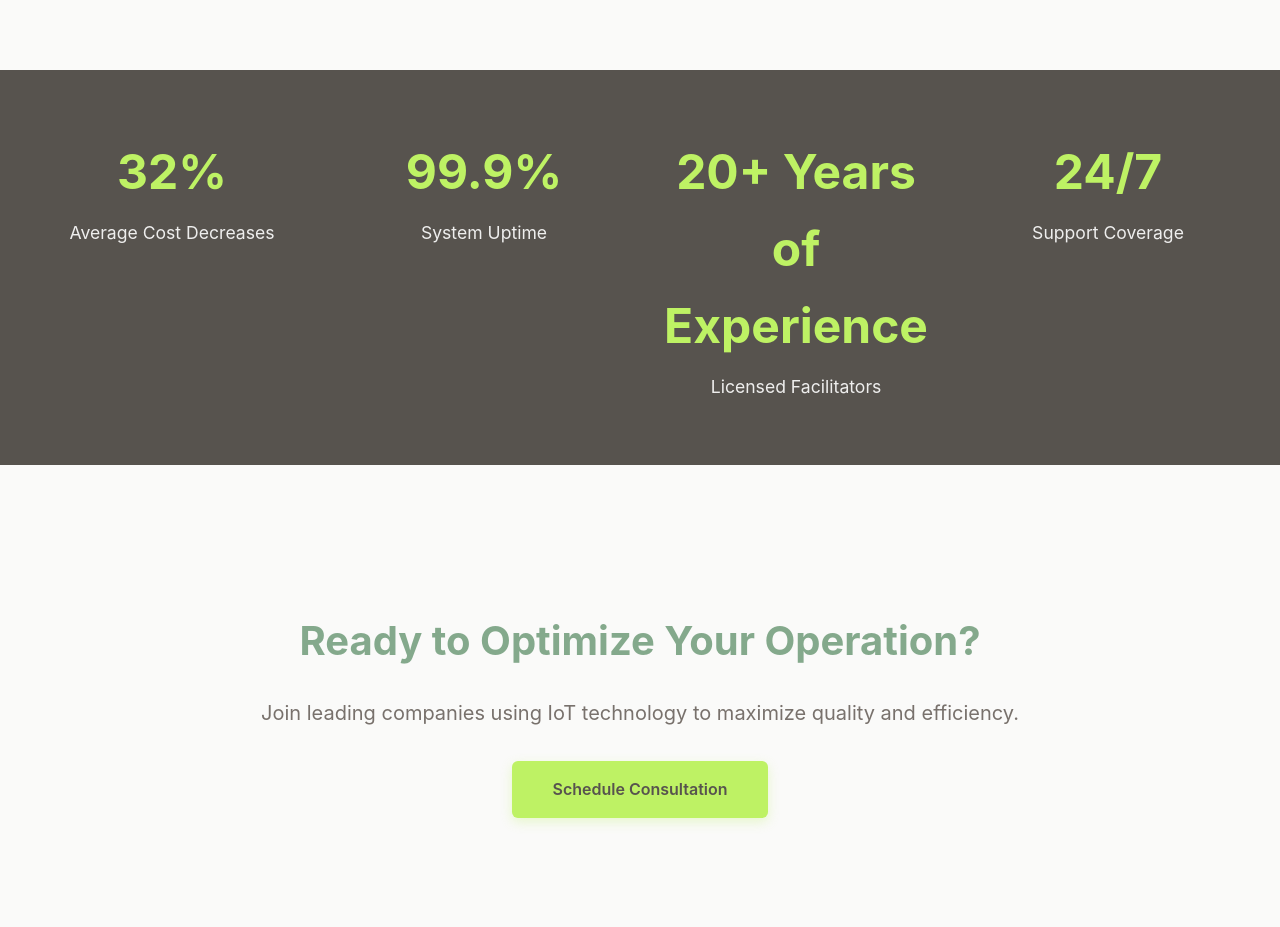
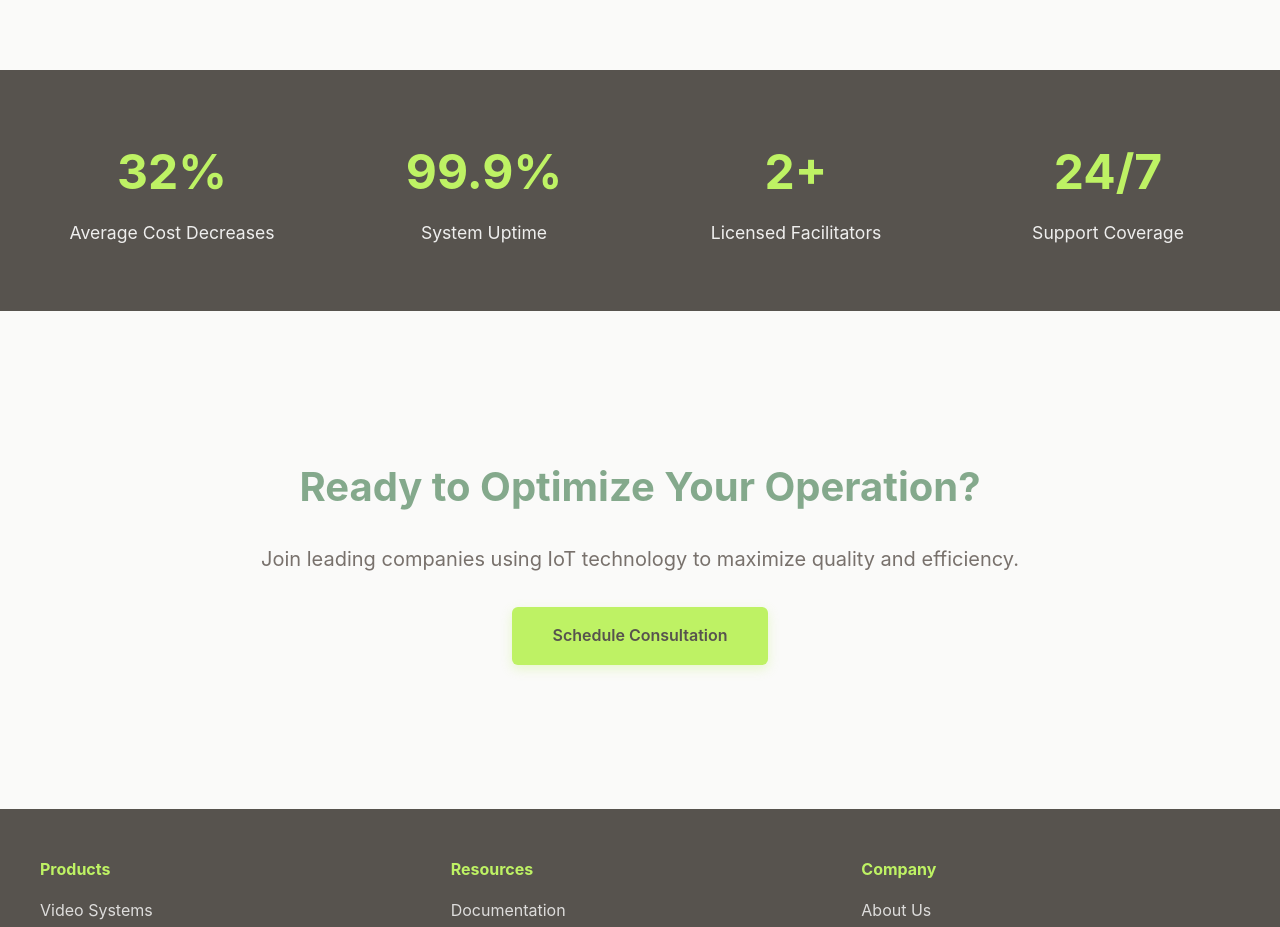
Before and after one commit to tektechnologies/tek-technologies, a React (Vite) app: page / in a window 1280 px wide. Shown: the part 1180-2107 px from the top of the page. Built offline with nearby package versions, Linux system fonts and the light colour scheme.

Commit message:
update text content

```diff
--- a/src/components/main/main.tsx
+++ b/src/components/main/main.tsx
@@ -56,7 +56,7 @@ const Main: React.FC = () => {
             <p>System Uptime</p>
           </div>
           <div className="stat-item">
-            <h4>20+ Years of Experience</h4>
+            <h4>2+</h4>
             <p>Licensed Facilitators</p>
           </div>
           <div className="stat-item">
```
